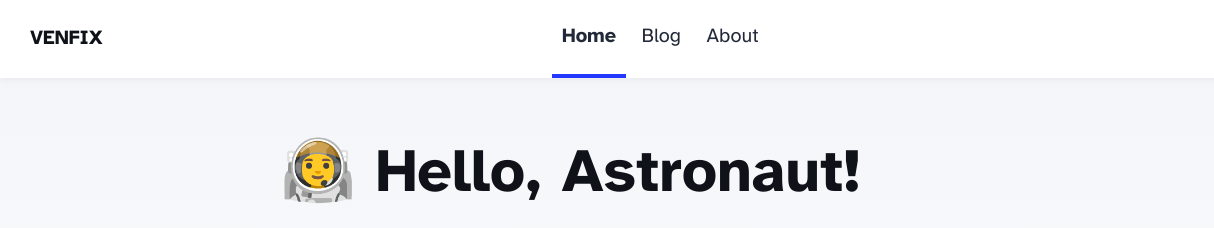
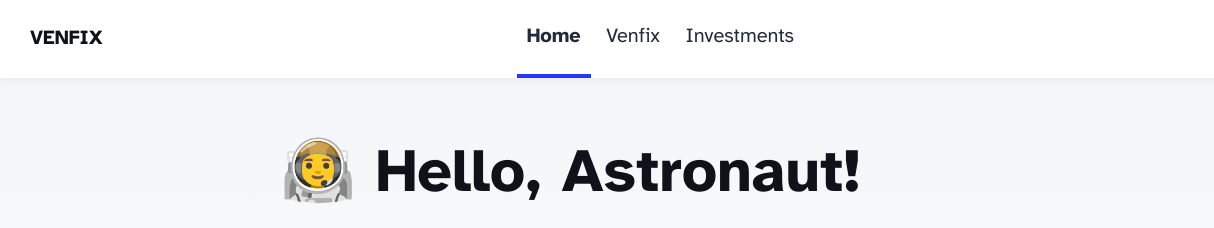
Before and after one commit to VENNFIX/loud-wave-9827, an Astro site: page / in a window 1280 px wide. Shown: the top 228 px of the page, 0-1214 px from the left. Built offline with nearby package versions, Linux system fonts and the light colour scheme; Astro itself is replaced by a stand-in of ours.

Commit message:
Update Header.astro

```diff
--- a/src/components/Header.astro
+++ b/src/components/Header.astro
@@ -8,8 +8,8 @@
 		<h2><a href="/">{SITE_TITLE}</a></h2>
 		<div class="internal-links">
 			<HeaderLink href="/">Home</HeaderLink>
-			<HeaderLink href="/blog">Blog</HeaderLink>
-			<HeaderLink href="/about">About</HeaderLink>
+			<HeaderLink href="/blog">Venfix</HeaderLink>
+			<HeaderLink href="/about">Investments</HeaderLink>
 		</div>
 		<div class="social-links">
 		<!--	<a href="https://m.webtoo.ls/@astro" target="_blank">
```
